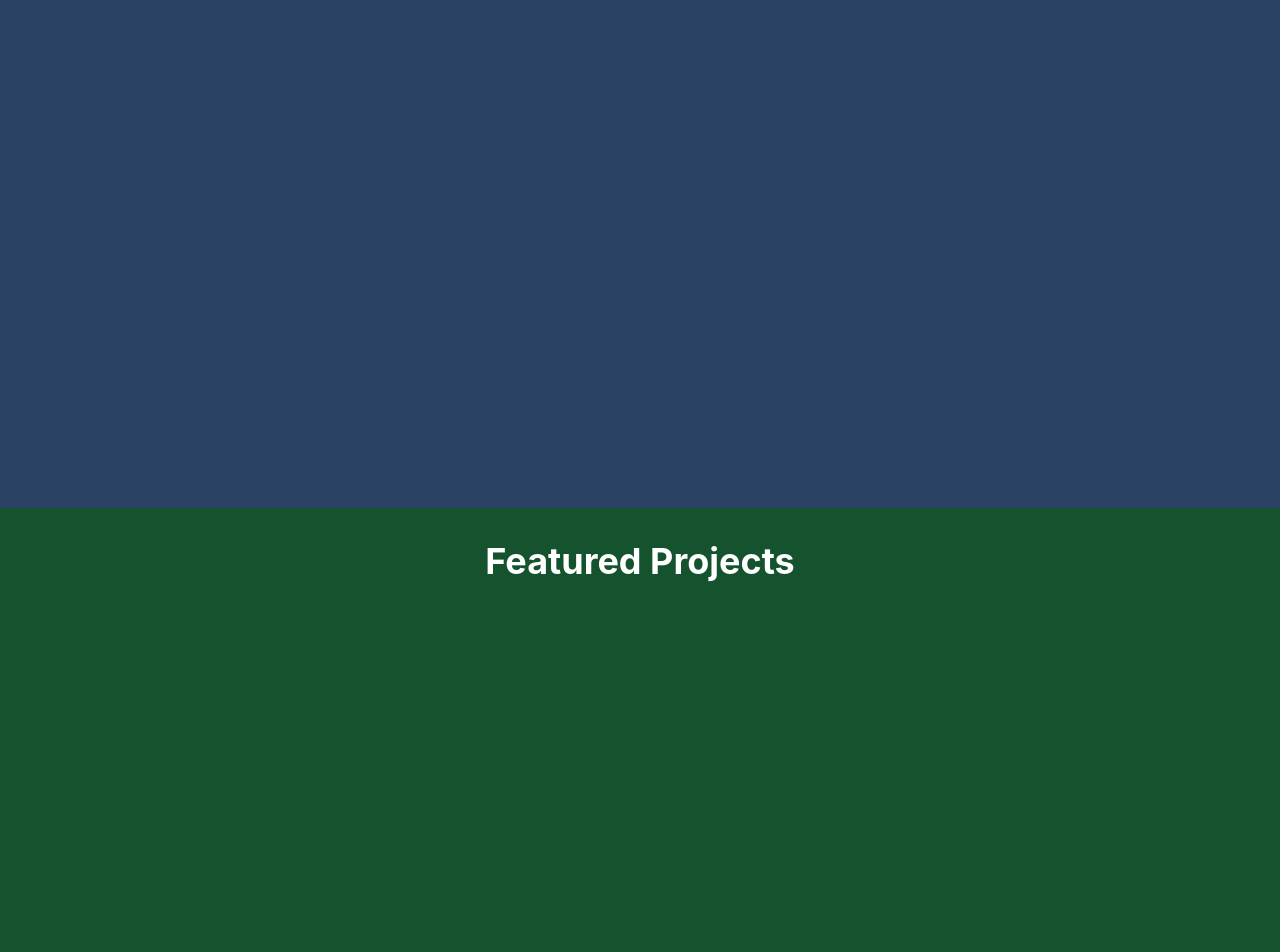
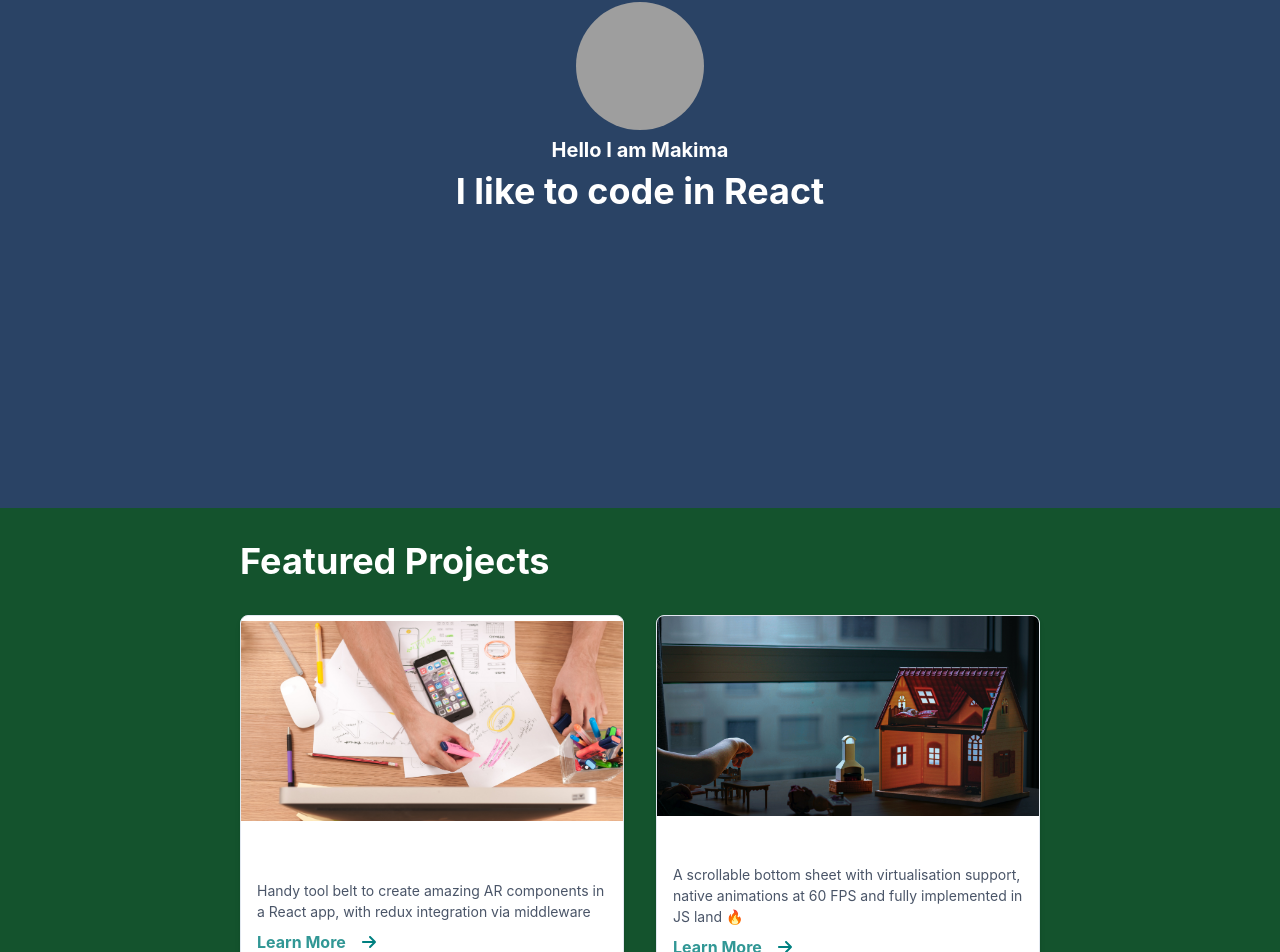
Before and after one commit to dluksa20/meta_advanced_react_finalProject, a React (Create React App) app: page / in a window 1280 px wide. Shown: the part 292-1244 px from the top of the page. Built offline with nearby package versions, Linux system fonts and the light colour scheme; grey boxes are pictures that could not be loaded.

Commit message:
initial commit

```diff
--- a/src/components/Card.js
+++ b/src/components/Card.js
@@ -1,13 +1,43 @@
-import { Heading, HStack, Image, Text, VStack } from "@chakra-ui/react";
+import { Heading, HStack, Image, Text, VStack, Box } from "@chakra-ui/react";
 import { FontAwesomeIcon } from "@fortawesome/react-fontawesome";
 import { faArrowRight } from "@fortawesome/free-solid-svg-icons";
 import React from "react";
 
 const Card = ({ title, description, imageSrc }) => {
-  // Implement the UI for the Card component according to the instructions.
-  // You should be able to implement the component with the elements imported above.
-  // Feel free to import other UI components from Chakra UI if you wish to.
-  return null;
+  return (
+    <Box
+      borderWidth="1px"
+      borderRadius="lg"
+      overflow="hidden"
+      boxShadow="md"
+      maxW="sm"
+      bg="white"
+      display="flex"
+      flexDirection="column"
+      justifyContent="space-around"
+    >
+      <Image src={imageSrc} alt={title} objectFit="cover" w="100%" h="200px" />
+
+      <VStack p={4} align="start" spacing={2}>
+
+        <Heading as="h3" size="md">
+          {title}
+        </Heading>
+
+        <Text fontSize="sm" color="gray.600">
+          {description}
+        </Text>
+
+        <HStack spacing={4} align="center">
+          <Text fontWeight="bold" color="teal.500">
+            Learn More
+          </Text>
+          <FontAwesomeIcon icon={faArrowRight} size="1x" color="teal" />
+        </HStack>
+
+      </VStack>
+    </Box>
+  );
 };
 
 export default Card;
--- a/src/components/Header.js
+++ b/src/components/Header.js
@@ -66,9 +66,9 @@ const Header = () => {
           <nav>
             <HStack spacing={5}>
               {socials.map(({ icon, url }, index) => (
-                  <Link key={index} href={url} isExternal>
-                    <FontAwesomeIcon icon={icon} size="xl" />
-                  </Link>
+                  <a  href={url}>
+                      <FontAwesomeIcon icon={icon} size="2x" />
+                  </a>
                 ))}
               </HStack>
           </nav>
@@ -76,12 +76,12 @@ const Header = () => {
 
           <nav>
             <HStack spacing={8}>
-              <Link onClick={handleClick("projects")} cursor="pointer">
+              <a onClick={handleClick("projects")}>
                 Projects
-              </Link>
-              <Link onClick={handleClick("contactme")} cursor="pointer">
+              </a>
+              <a onClick={handleClick("contactme")}>
                 Contact Me
-              </Link>
+              </a>
             </HStack>
           </nav>
         </HStack>
--- a/src/components/LandingSection.js
+++ b/src/components/LandingSection.js
@@ -1,5 +1,5 @@
 import React from "react";
-import { Avatar, Heading, VStack } from "@chakra-ui/react";
+import { Avatar, Heading, Link, VStack } from "@chakra-ui/react";
 import FullScreenSection from "./FullScreenSection";
 
 const greeting = "Hello, I am Pete!";
@@ -15,8 +15,22 @@ const LandingSection = () => (
     isDarkBackground
     backgroundColor="#2A4365"
   >
+    <VStack>
 
+      <Avatar
+        src='https://thicc-uwu.mywaifulist.moe/waifus/makima/gXB4Q7NZritBW34bCrZY4sJOyjwYYWE8cUR6RiEw.png?class=thumbnail'
+        size='2xl'/>
+
+      <Heading
+        as='h2'
+        size='md'>Hello I am Makima</Heading>
+
+      <Heading
+        as='h1'>I like to code in React</Heading>
+
+    </VStack>
   </FullScreenSection>
+
 );
 
 export default LandingSection;
```
Also changed, not shown: src/components/ProjectsSection.js (+11 -10 lines).
